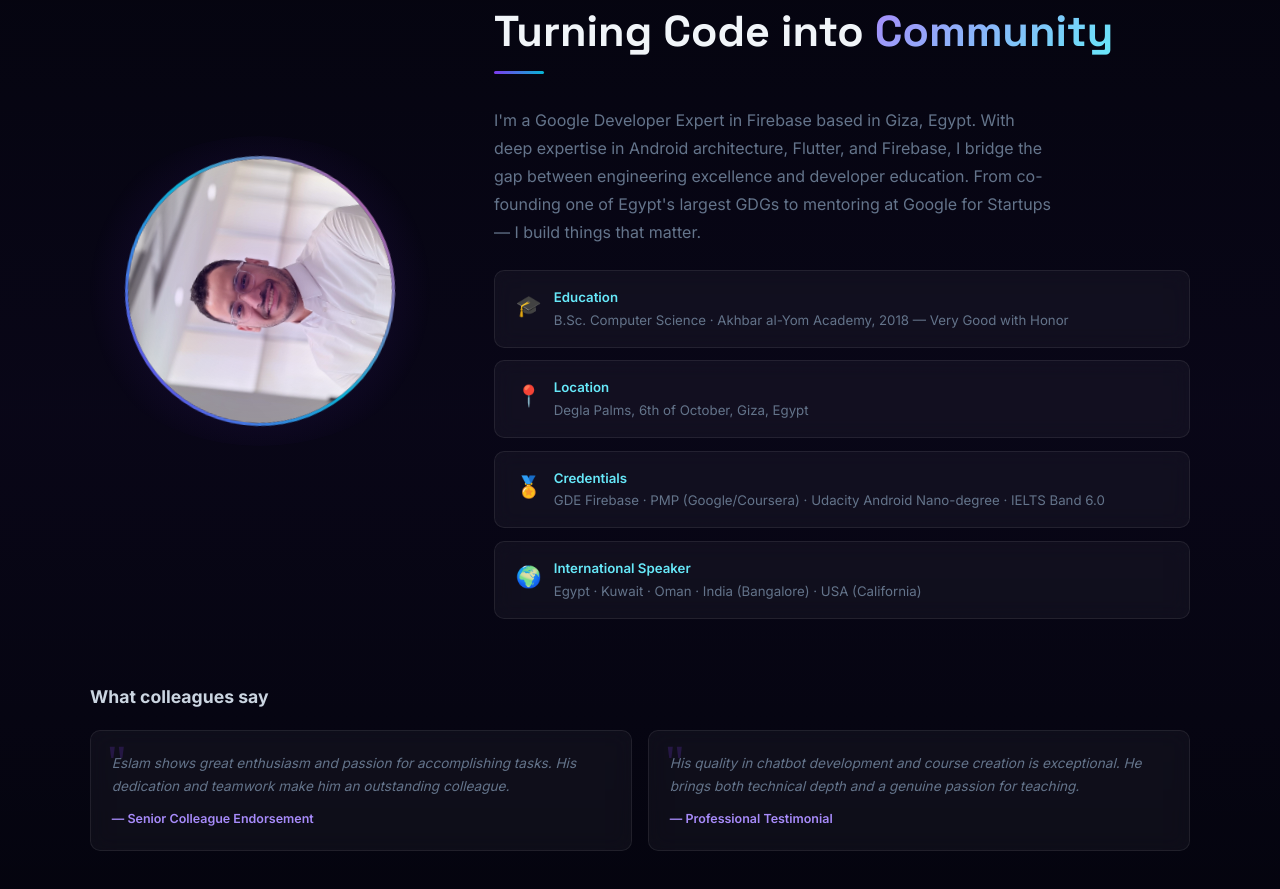
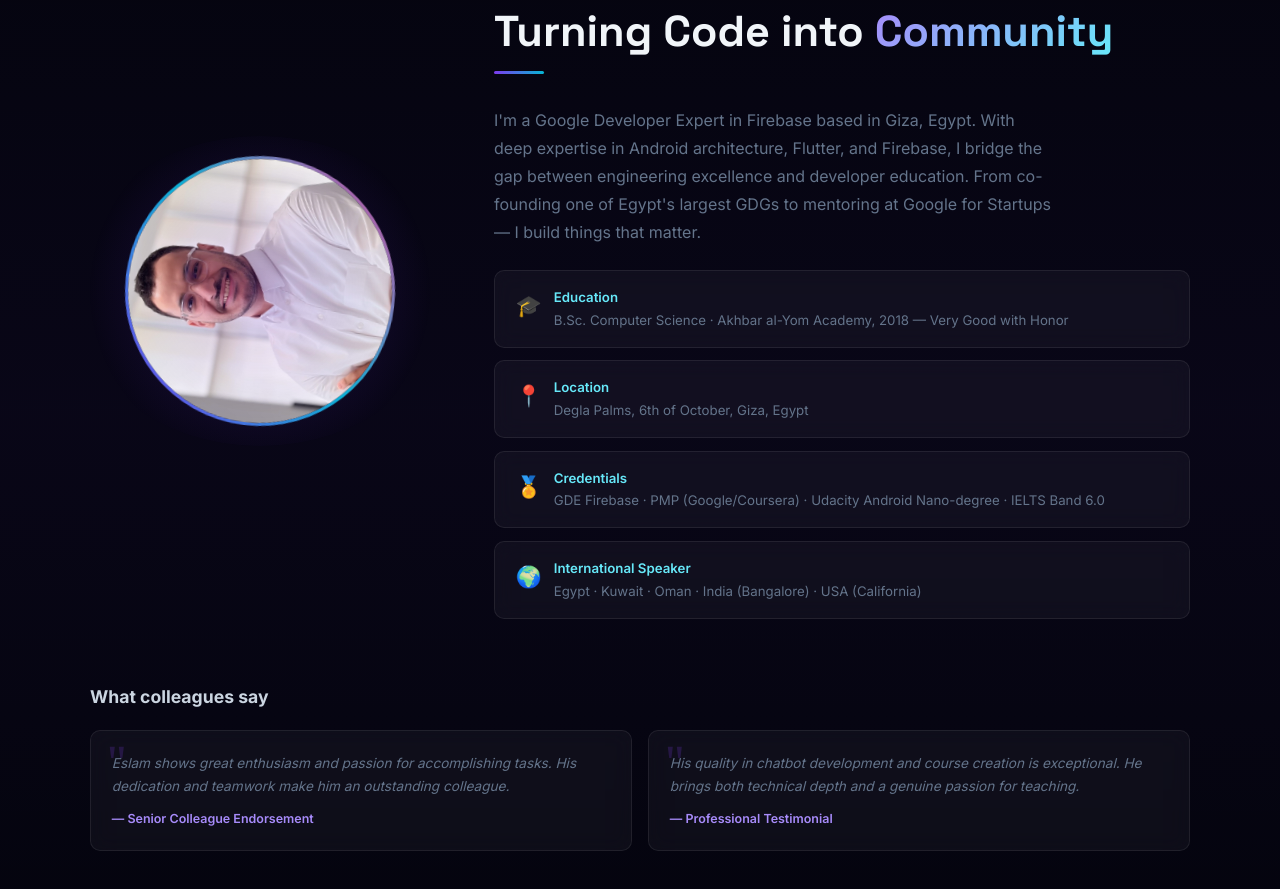
Before and after one commit to madahetooo/madahetooo-website, a plain HTML site: page index.html in a window 1280 px wide. Shown: the part 932-1821 px from the top of the page. Drawn offline with Linux system fonts and the light colour scheme.

Commit message:
update image

```diff
--- a/index.html
+++ b/index.html
@@ -692,7 +692,7 @@
   <div class="section-inner">
     <div class="about-grid">
       <div class="about-avatar-wrap reveal-left">
-        <div class="avatar-ring"><div class="avatar-inner"><img src="eslam3.jpg" alt="Eslam Medhat" /></div></div>
+        <div class="avatar-ring"><div class="avatar-inner"><img src="eslam4.jpg" alt="Eslam Medhat" /></div></div>
         <div class="avatar-glow"></div>
       </div>
       <div class="reveal-right">
```
Also changed, not shown: eslam4.jpg (added).
